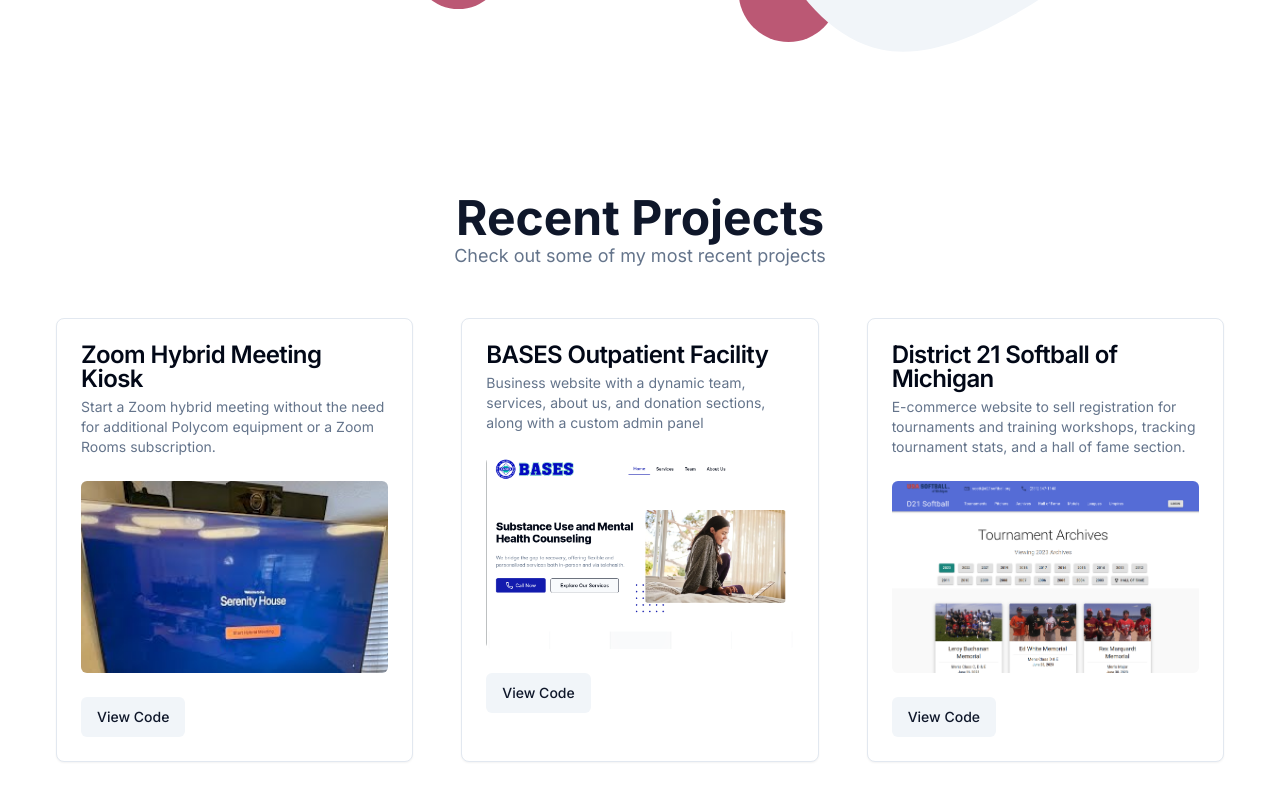
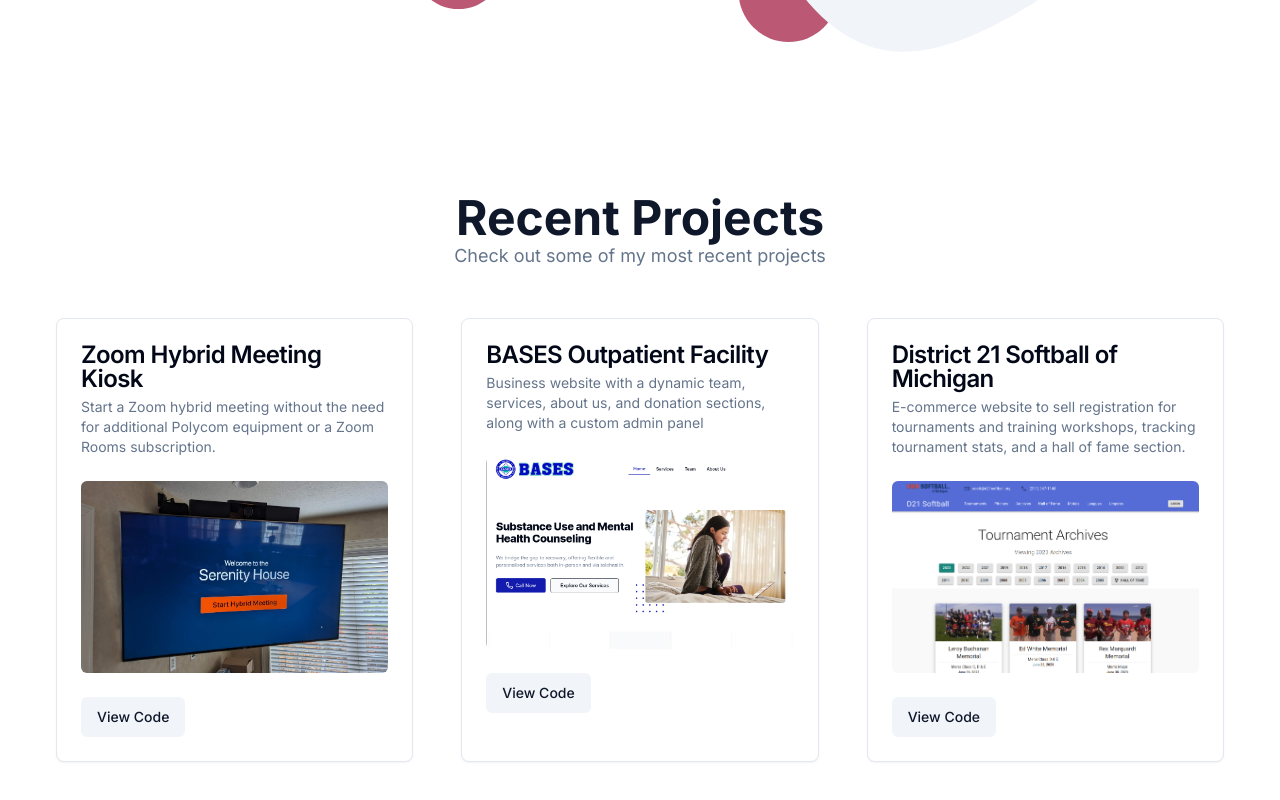
Before and after one commit to mikecebul/next-portfolio, a Next.js app: page / in a window 1280 px wide. Shown: the part 457-1257 px from the top of the page. Built offline with nearby package versions, Linux system fonts and the light colour scheme.

Commit message:
Fix: replace zoom kiosk pic

```diff
--- a/src/app/page.tsx
+++ b/src/app/page.tsx
@@ -18,7 +18,7 @@
     name: "Zoom Hybrid Meeting Kiosk",
     description:
       "Start a Zoom hybrid meeting without the need for additional Polycom equipment or a Zoom Rooms subscription.",
-    image: "/project_1.jpg",
+    image: "/zoom_kiosk.jpg",
     link: "https://github.com/mikecebul/zoom-hybrid-meeting-kiosk",
     technologies: [
       "Electron.js",
```
Also changed, not shown: public/zoom_kiosk.jpg (added).
